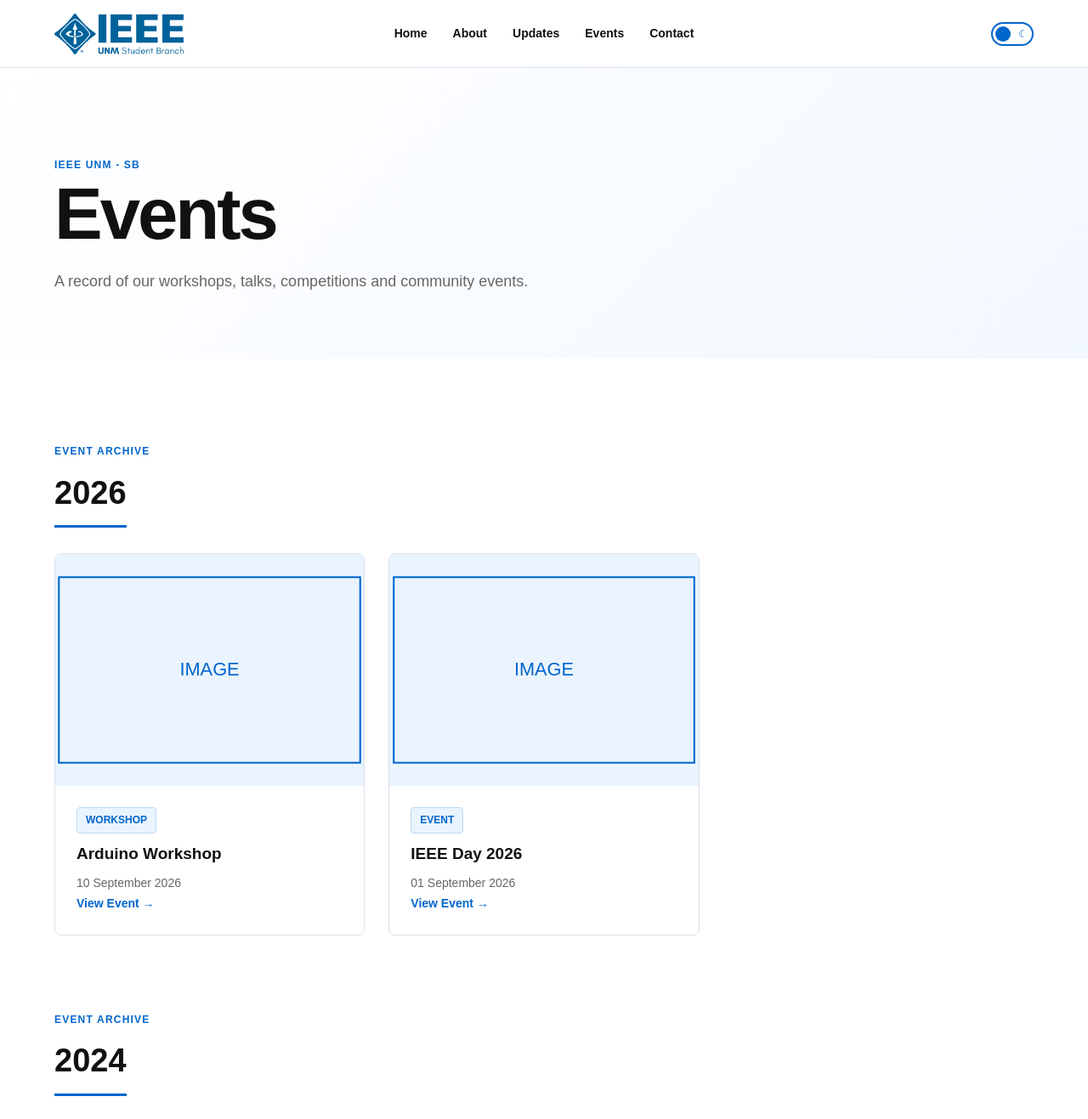
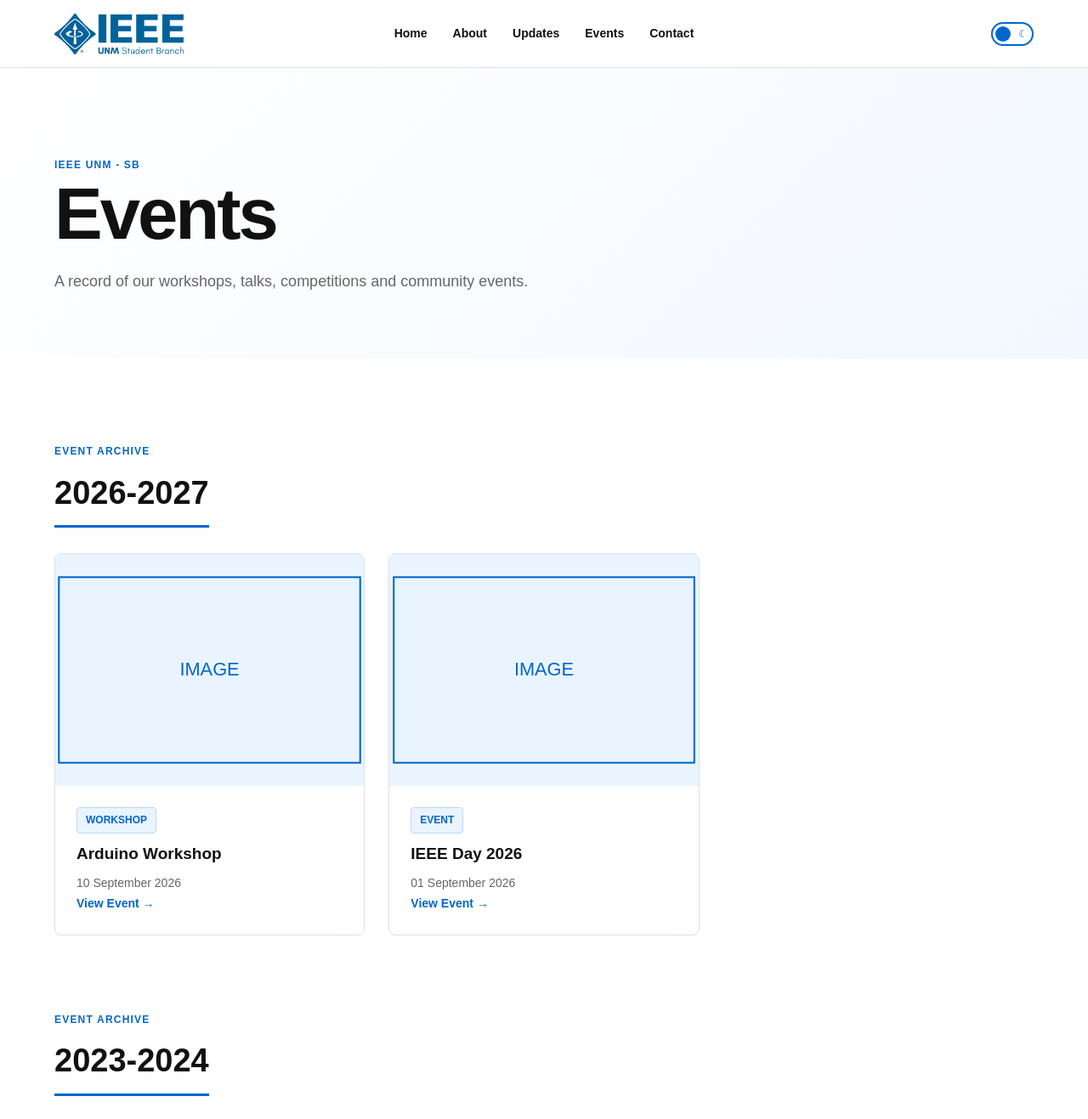
Before and after one commit to Tofu06/IEEE_UNM_websitetest, a Jekyll site: the page built from events.html, in a window 1280 px wide and 1400 px high, cut to the strip 0-1317 px from the top of the window. Shown: the whole strip at 85% size. Built offline with Jekyll 4.4.1, drawn with Linux system fonts in a browser that asks for light colours; some of the changed text lies outside the part shown.

Commit message:
updated events page

```diff
--- a/events.html
+++ b/events.html
@@ -35,25 +35,72 @@
             | reverse
         %}
 
-        {% assign posts_by_year = event_posts
-            | group_by_exp: "post", "post.date | date: '%Y'"
-        %}
+
+        {% assign current_academic_year = "" %}
 
 
-        {% for year in posts_by_year %}
+        {% for post in event_posts %}
+
+            {%- comment -%}
+            Use the academic_year from the post front matter
+            if it exists. Otherwise, calculate it automatically.
+
+            September–December:
+            2025 → 2025-2026
+
+            January–August:
+            2026 → 2025-2026
+            {%- endcomment -%}
+
+            {% assign post_year = post.date | date: "%Y" %}
+            {% assign post_month = post.date | date: "%m" | plus: 0 %}
+
+
+            {% if post.academic_year %}
+
+                {% assign academic_year = post.academic_year %}
+
+            {% elsif post_month >= 9 %}
+
+                {% assign next_year = post_year | plus: 1 %}
+                {% assign academic_year = post_year | append: "-" | append: next_year %}
+
+            {% else %}
+
+                {% assign previous_year = post_year | minus: 1 %}
+                {% assign academic_year = previous_year | append: "-" | append: post_year %}
+
+            {% endif %}
+
+
+            {%- comment -%}
+            Start a new academic-year section when the year changes.
+            {%- endcomment -%}
+
+            {% if academic_year != current_academic_year %}
+
+                {% if current_academic_year != "" %}
+                        </div>
+                    </div>
+                {% endif %}
+
 
                 <div class="year-block">
 
                     <div class="year-title">
                         <p class="eyebrow">EVENT ARCHIVE</p>
 
-                    <h2>{{ year.name }}</h2>
+                        <h2>{{ academic_year }}</h2>
                     </div>
 
 
                     <div class="event-grid">
 
-                    {% for post in year.items %}
+
+                {% assign current_academic_year = academic_year %}
+
+            {% endif %}
+
 
             <article class="event-card">
 
@@ -83,13 +130,16 @@
                             {{ post.category }}
                         </span>
 
+
                         <h3>
                             {{ post.title }}
                         </h3>
 
+
                         <p>
                             {{ post.date | date: "%d %B %Y" }}
                         </p>
+
 
                         <span class="text-link">
                             View Event →
@@ -101,13 +151,16 @@
 
             </article>
 
-                    {% endfor %}
-
-                </div>
-
-            </div>
 
         {% endfor %}
 
+
+        {% if current_academic_year != "" %}
+
+                    </div>
+                </div>
+
+        {% endif %}
+
     </div>
 </section>
```
Lines whose indentation alone changed are shown as unchanged.
